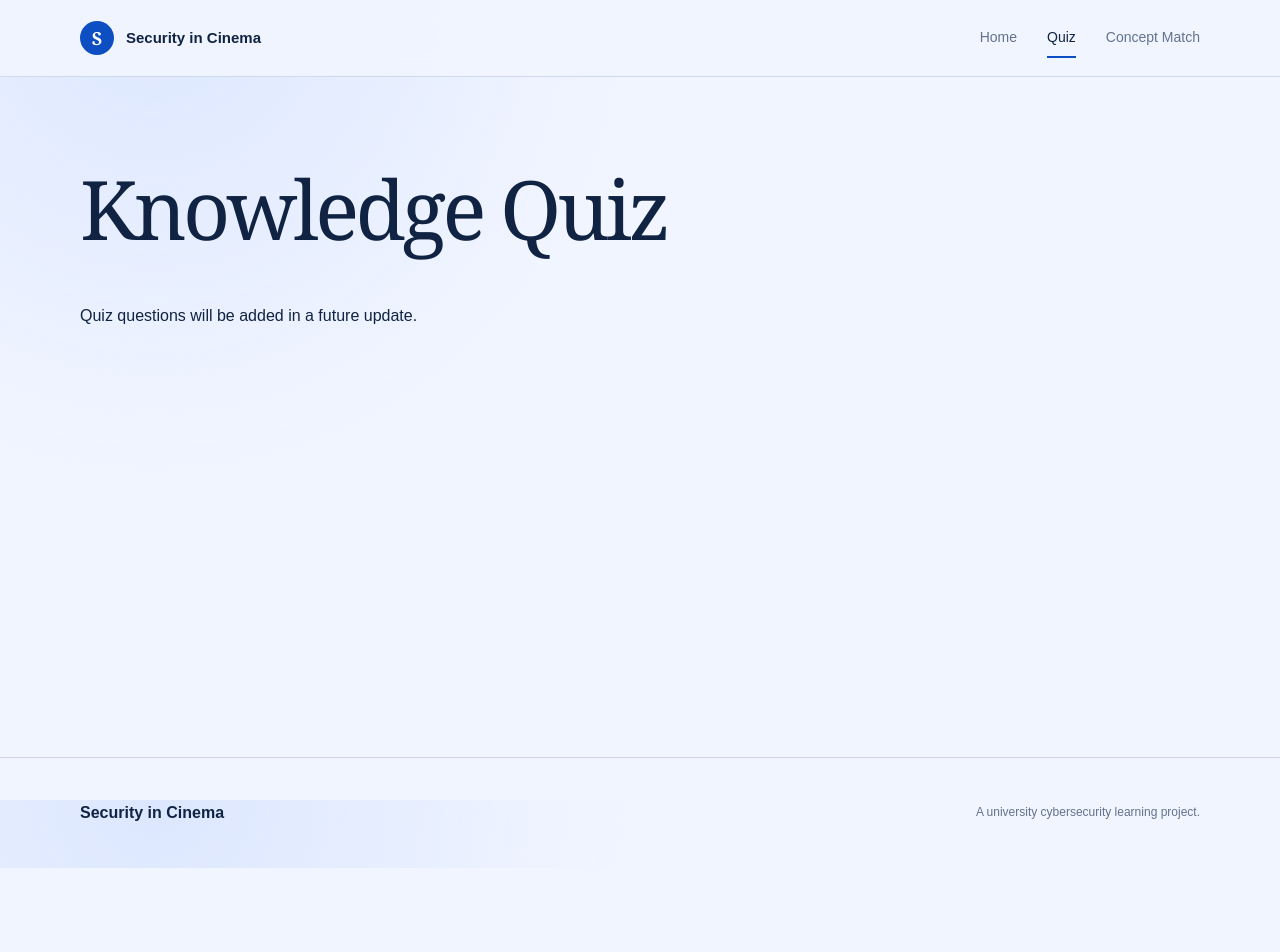
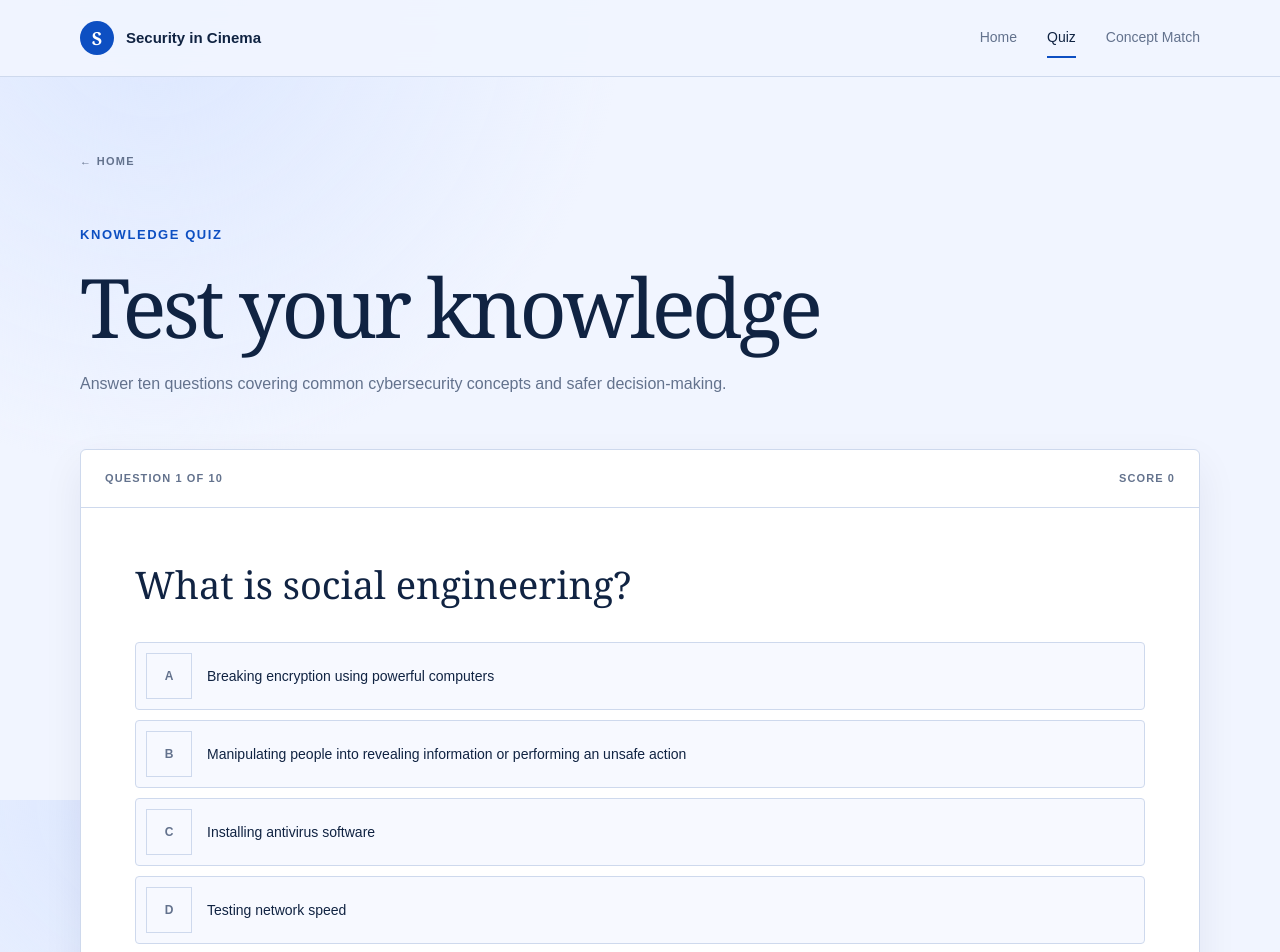
Before and after one commit to AnnaXu16/6441_Project, a React (Vite) app: page /quiz in a window 1280 px wide. Shown: the top 952 px of the page. Before the commit the page ends 868 px from the top, so only its background shows below. Built offline with nearby package versions, Linux system fonts and the light colour scheme.

Commit message:
Create quiz

```diff
--- /dev/null
+++ b/src/data/quizQuestions.js
@@ -0,0 +1,105 @@
+// Quiz content is kept separate so questions can be edited without changing the page layout.
+const quizQuestions = [
+  {
+    question: 'What is social engineering?',
+    options: [
+      'Breaking encryption using powerful computers',
+      'Manipulating people into revealing information or performing an unsafe action',
+      'Installing antivirus software',
+      'Testing network speed',
+    ],
+    correctIndex: 1,
+    explanation: 'Social engineering targets human trust, behaviour, and decision-making rather than attacking technology directly. An attacker may use a convincing story, urgency, authority, or fear to persuade someone to reveal information or perform an unsafe action.',
+  },
+  {
+    question: 'A person accepts evidence supporting their belief and ignores evidence against it. What is this?',
+    options: ['Confirmation bias', 'Least privilege', 'Defence in depth', 'Authentication failure'],
+    correctIndex: 0,
+    explanation: 'Confirmation bias is the tendency to notice and accept information that supports an existing belief while discounting contradictory evidence. In security situations, it can make a believable story seem trustworthy because the target focuses only on details that match their expectations.',
+  },
+  {
+    question: 'Which password is the strongest?',
+    options: ['password123', 'Anna2002', 'Summer2026', 'River-Cloud-Window-84'],
+    correctIndex: 3,
+    explanation: 'A longer password made from several unrelated words is generally harder to guess or crack than a short, predictable password. Personal names, common phrases, years, and simple number patterns are easier for attackers and automated tools to predict.',
+  },
+  {
+    question: 'What is multi-factor authentication?',
+    options: [
+      'Using the same password on several accounts',
+      'Verifying identity using two or more different types of evidence',
+      'Changing a password twice',
+      'Logging in from two devices',
+    ],
+    correctIndex: 1,
+    explanation: 'Multi-factor authentication verifies identity with two or more different types of evidence, such as something you know, something you have, or something you are. Because the factors are different, a stolen password alone is usually not enough to access the account.',
+  },
+  {
+    question: 'What is phishing?',
+    options: [
+      'A method of improving Wi-Fi speed',
+      'A fake message designed to steal information or convince someone to act',
+      'A secure file-sharing method',
+      'A type of password manager',
+    ],
+    correctIndex: 1,
+    explanation: 'Phishing uses a deceptive email, text message, website, or call to steal information or persuade someone to take an unsafe action. These messages often imitate a trusted organisation and use urgency or fear to discourage careful checking.',
+  },
+  {
+    question: 'A caller claims to be from your bank and knows your name and address. What should you conclude?',
+    options: [
+      'The caller must be genuine',
+      'The caller has proved their identity',
+      'The information may have come from public records or a data breach',
+      'The caller is safe because they sound professional',
+    ],
+    correctIndex: 2,
+    explanation: 'Knowing personal information does not prove a caller’s identity because those details may come from public sources, social media, or a data breach. End the call and contact the bank through an official number you find independently before discussing the account.',
+  },
+  {
+    question: 'An email creates urgency by saying your account will be deleted in ten minutes. Why is this suspicious?',
+    options: [
+      'Real organisations never send emails',
+      'Urgency can pressure people into acting without checking',
+      'Deleted accounts cannot be restored',
+      'All urgent messages are scams',
+    ],
+    correctIndex: 1,
+    explanation: 'Artificial urgency can push people to react quickly before they inspect the sender, link, or request. A safer response is to pause and verify the claim through the organisation’s official website or contact details rather than using the message itself.',
+  },
+  {
+    question: 'What does a digital footprint include?',
+    options: [
+      'Only files stored on your computer',
+      'Information created by your online activities',
+      'Only your passwords',
+      'The physical size of your device',
+    ],
+    correctIndex: 1,
+    explanation: 'A digital footprint includes information produced by online activities, such as posts, searches, account details, purchases, location data, and browsing records. Some of it is shared deliberately, while other information may be collected automatically in the background.',
+  },
+  {
+    question: 'A colleague asks you to share a confidential file through their personal email because the company system is unavailable. What is the best response?',
+    options: [
+      'Send it because the colleague is trusted',
+      'Upload it to a public file-sharing service',
+      'Refuse to bypass policy and confirm an approved alternative',
+      'Remove the file name and send it anyway',
+    ],
+    correctIndex: 2,
+    explanation: 'Trust in a colleague does not remove the need to protect confidential information or follow organisational policy. Confirm the request through an approved channel and use an authorised alternative so the file remains protected and accountable.',
+  },
+  {
+    question: 'Which situation best illustrates a failure of authentication rather than authorisation?',
+    options: [
+      'A verified user accesses a file outside their role',
+      'A system accepts an attacker as a legitimate user',
+      'An employee receives too many permissions',
+      'A database stores old records',
+    ],
+    correctIndex: 1,
+    explanation: 'Authentication checks whether someone is genuinely the identity they claim to be, so accepting an attacker as a legitimate user is an authentication failure. Authorisation happens after identity is established and controls which files, systems, or actions that user is permitted to access.',
+  },
+]
+
+export default quizQuestions
--- a/src/pages/Quiz.jsx
+++ b/src/pages/Quiz.jsx
@@ -1,8 +1,107 @@
+import { useState } from 'react'
+import { Link } from 'react-router-dom'
+import quizQuestions from '../data/quizQuestions'
+
 export default function Quiz() {
+  const [current, setCurrent] = useState(0)
+  const [selected, setSelected] = useState(null)
+  const [revealed, setRevealed] = useState(false)
+  const [score, setScore] = useState(0)
+  const [finished, setFinished] = useState(false)
+
+  const item = quizQuestions[current]
+  const isCorrect = selected === item.correctIndex
+
+  function checkAnswer() {
+    if (selected === null || revealed) return
+    if (isCorrect) setScore(value => value + 1)
+    setRevealed(true)
+  }
+
+  function nextQuestion() {
+    if (current === quizQuestions.length - 1) {
+      setFinished(true)
+      return
+    }
+    setCurrent(value => value + 1)
+    setSelected(null)
+    setRevealed(false)
+  }
+
+  function restartQuiz() {
+    setCurrent(0)
+    setSelected(null)
+    setRevealed(false)
+    setScore(0)
+    setFinished(false)
+  }
+
   return (
-    <section className="placeholder-page page-width">
-      <h1>Knowledge Quiz</h1>
-      <p>Quiz questions will be added in a future update.</p>
+    <section className="quiz-page page-width">
+      <Link className="back-link" to="/">← Home</Link>
+      <div className="quiz-title">
+        <p className="eyebrow">KNOWLEDGE QUIZ</p>
+        <h1>Test your knowledge</h1>
+        <p>Answer ten questions covering common cybersecurity concepts and safer decision-making.</p>
+      </div>
+
+      {finished ? (
+        <div className="quiz-result" aria-live="polite">
+          <span className="result-label">QUIZ COMPLETE</span>
+          <strong>{score}<small> / {quizQuestions.length}</small></strong>
+          <h2>{score >= 8 ? 'Excellent work.' : score >= 6 ? 'Good progress.' : 'Keep learning.'}</h2>
+          <p>You can review the concepts and try again whenever you are ready.</p>
+          <button type="button" className="quiz-button" onClick={restartQuiz}>Try again</button>
+        </div>
+      ) : (
+        <div className="quiz-card">
+          <div className="quiz-progress">
+            <span>Question {current + 1} of {quizQuestions.length}</span>
+            <span>Score {score}</span>
+          </div>
+          <div className="quiz-body">
+            <h2>{item.question}</h2>
+            <div className="answer-list">
+              {item.options.map((option, index) => {
+                const letter = String.fromCharCode(65 + index)
+                const classNames = ['answer-option']
+                if (selected === index) classNames.push('selected')
+                if (revealed && index === item.correctIndex) classNames.push('correct')
+                if (revealed && selected === index && index !== item.correctIndex) classNames.push('incorrect')
+
+                return (
+                  <button
+                    type="button"
+                    className={classNames.join(' ')}
+                    key={option}
+                    onClick={() => !revealed && setSelected(index)}
+                    disabled={revealed}
+                    aria-pressed={selected === index}
+                  >
+                    <span>{letter}</span>
+                    <strong>{option}</strong>
+                  </button>
+                )
+              })}
+            </div>
+
+            {revealed && (
+              <div className={isCorrect ? 'answer-feedback correct-feedback' : 'answer-feedback incorrect-feedback'} aria-live="polite">
+                <strong>{isCorrect ? 'Correct' : `Not quite — the correct answer is ${String.fromCharCode(65 + item.correctIndex)}.`}</strong>
+                <p>{item.explanation}</p>
+              </div>
+            )}
+
+            <div className="quiz-actions">
+              {!revealed ? (
+                <button type="button" className="quiz-button" disabled={selected === null} onClick={checkAnswer}>Check answer</button>
+              ) : (
+                <button type="button" className="quiz-button" onClick={nextQuestion}>{current === quizQuestions.length - 1 ? 'See result' : 'Next question'} <span aria-hidden="true">→</span></button>
+              )}
+            </div>
+          </div>
+        </div>
+      )}
     </section>
   )
 }
```
